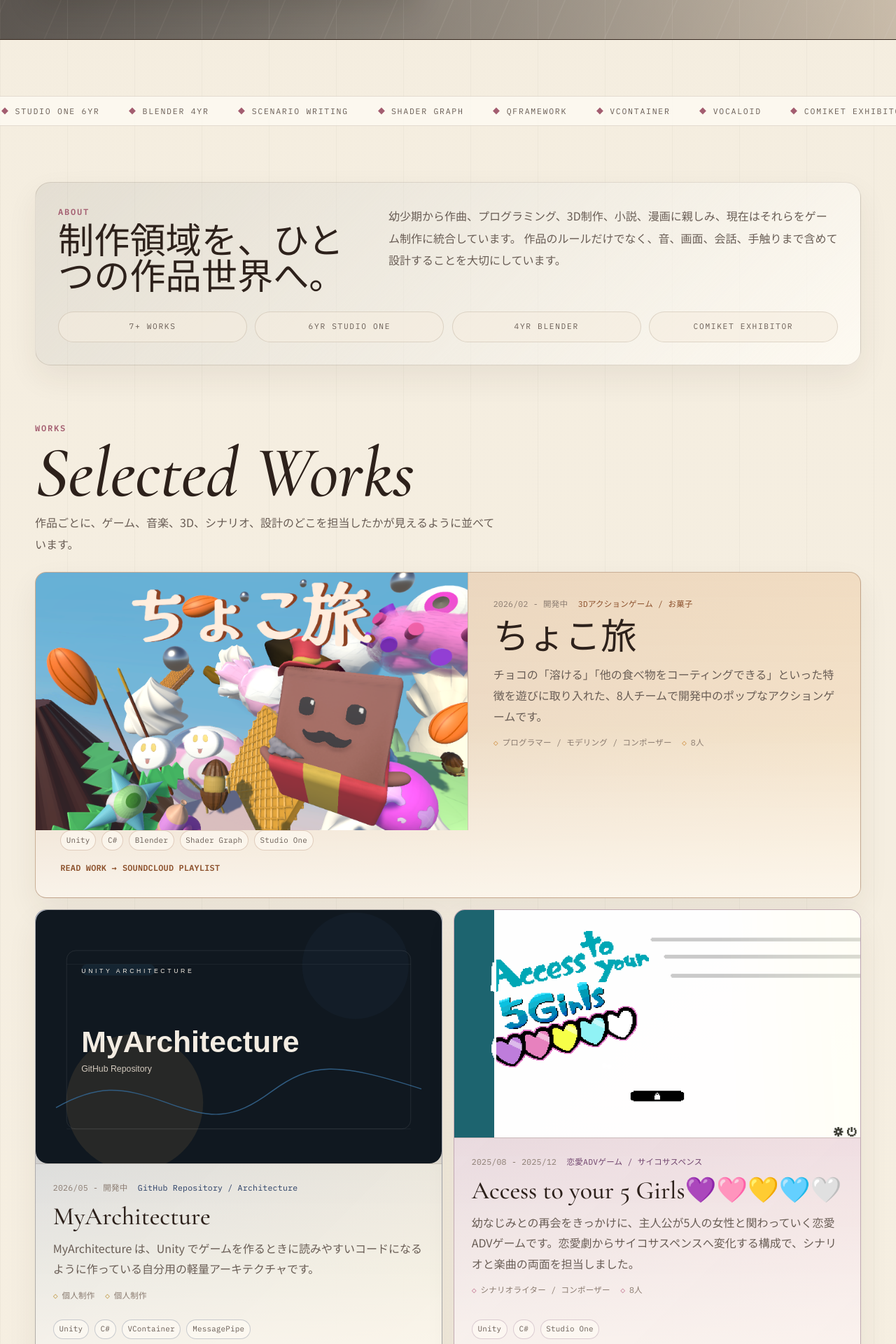
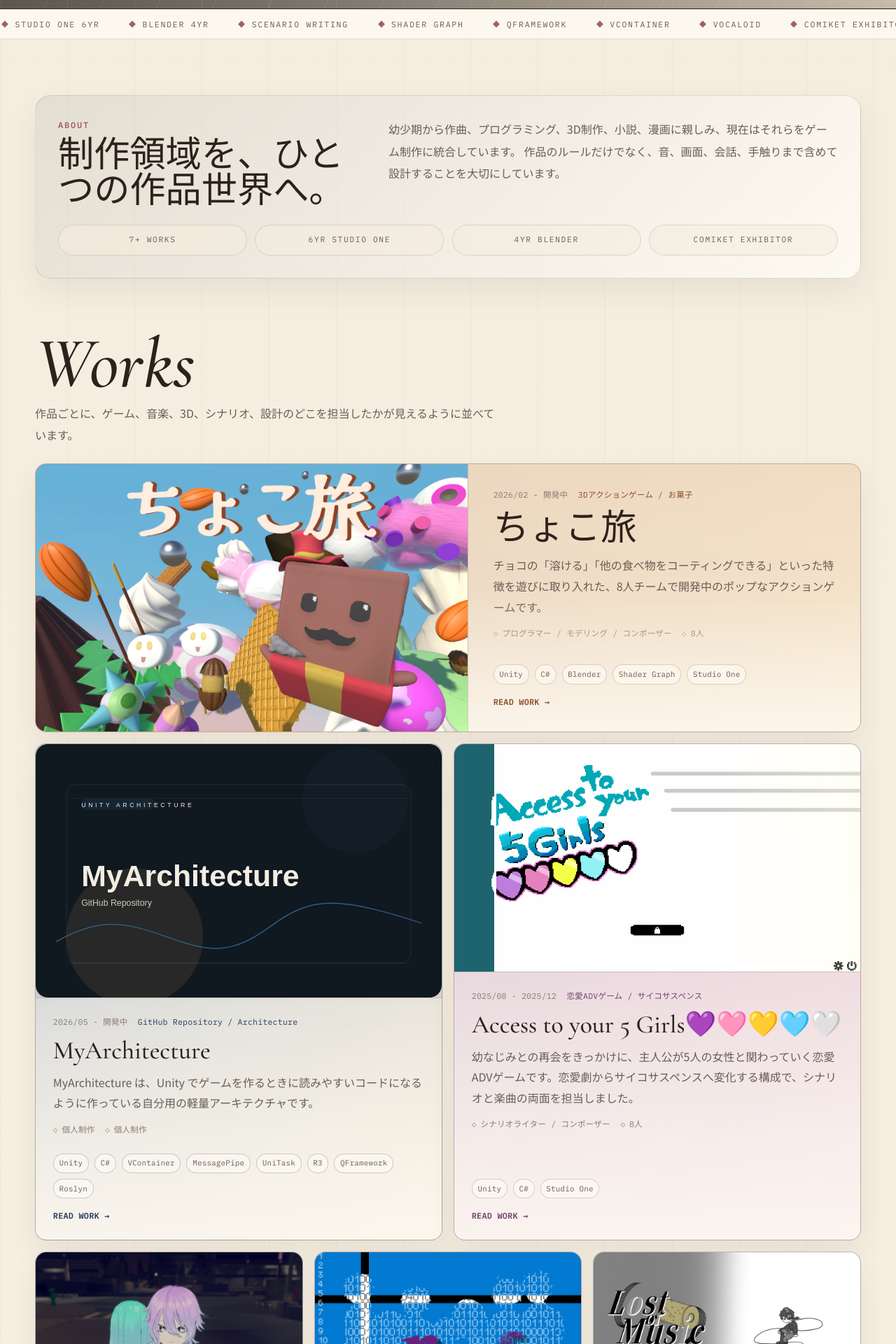
Before and after one commit to seikasan/My_Portfolio, a React (Vite) app: page / in a window 1280 px wide. Shown: the part 760-2680 px from the top of the page at 70% size. Built offline with nearby package versions, Linux system fonts and the light colour scheme.

Commit message:
要素を追加

```diff
--- a/src/App.module.css
+++ b/src/App.module.css
@@ -1,5 +1,6 @@
 .shell {
   min-height: 100vh;
+  overflow-x: hidden;
   background:
     linear-gradient(90deg, rgba(45, 33, 27, 0.035) 1px, transparent 1px),
     linear-gradient(180deg, rgba(255, 252, 245, 0.18), transparent 24rem);
--- a/src/components/Reveal.tsx
+++ b/src/components/Reveal.tsx
@@ -4,12 +4,14 @@ import styles from './Reveal.module.css';
 
 interface RevealProps extends PropsWithChildren {
   className?: string;
+  id?: string;
   as?: 'div' | 'section' | 'article';
 }
 
 export function Reveal({
   children,
   className = '',
+  id,
   as = 'div',
 }: RevealProps) {
   const { ref, visible } = useReveal<HTMLElement>();
@@ -20,6 +22,7 @@ export function Reveal({
 
   return (
     <Tag
+      id={id}
       ref={setRef}
       className={`${styles.reveal} ${visible ? styles.visible : ''} ${className}`.trim()}
     >
--- a/src/components/SiteHeader.tsx
+++ b/src/components/SiteHeader.tsx
@@ -46,6 +46,13 @@ export function SiteHeader() {
           </span>
         </Link>
         <nav className={styles.nav} aria-label="主要セクション">
+          <button
+            type="button"
+            className={styles.navLink}
+            onClick={() => handleSectionClick('top')}
+          >
+            Top
+          </button>
           <Link
             to="/about"
             className={styles.navLink}
--- a/src/components/WorkCard.module.css
+++ b/src/components/WorkCard.module.css
@@ -35,6 +35,11 @@
   transform: translateY(-4px);
 }
 
+.featured.card {
+  grid-template-columns: minmax(0, 1.05fr) minmax(19rem, 0.95fr);
+  grid-template-rows: minmax(0, 1fr) auto;
+}
+
 .mainLink,
 .footer {
   position: relative;
@@ -48,15 +53,13 @@
 }
 
 .mainLink:focus-visible,
-.detailLink:focus-visible,
-.externalLink:focus-visible {
+.detailLink:focus-visible {
   outline: 2px solid var(--work-accent);
   outline-offset: 3px;
 }
 
 .featured .mainLink {
-  grid-template-columns: minmax(0, 1.05fr) minmax(19rem, 0.95fr);
-  align-items: stretch;
+  display: contents;
 }
 
 .medium .mainLink,
@@ -73,7 +76,10 @@
 }
 
 .featured .imageWrap {
+  grid-column: 1;
+  grid-row: 1 / 3;
   min-height: 23rem;
+  height: 100%;
   border-right: 1px solid rgba(93, 69, 48, 0.14);
   border-bottom: 0;
 }
@@ -104,6 +110,8 @@
 }
 
 .featured .body {
+  grid-column: 2;
+  grid-row: 1;
   padding: clamp(1.35rem, 3vw, 2.2rem);
 }
 
@@ -118,8 +126,7 @@
 .category,
 .metaList,
 .tag,
-.detailLink,
-.externalLink {
+.detailLink {
   font-family: var(--font-mono);
   letter-spacing: 0.02em;
 }
@@ -153,21 +160,10 @@
 }
 
 .summary {
-  display: -webkit-box;
   margin: 0;
-  overflow: hidden;
   color: var(--color-text-muted);
   line-height: 1.85;
-  -webkit-box-orient: vertical;
-  -webkit-line-clamp: 4;
-}
-
-.featured .summary {
-  -webkit-line-clamp: 5;
-}
-
-.standard .summary {
-  -webkit-line-clamp: 3;
+  overflow-wrap: anywhere;
 }
 
 .metaList {
@@ -192,6 +188,8 @@
 }
 
 .featured .footer {
+  grid-column: 2;
+  grid-row: 2;
   padding: 0 clamp(1.35rem, 3vw, 2.2rem) clamp(1.35rem, 3vw, 2rem);
 }
 
@@ -210,10 +208,21 @@
   background: rgba(255, 252, 245, 0.58);
   color: var(--color-text-muted);
   font-size: 0.68rem;
+  transition:
+    border-color 180ms ease,
+    background-color 180ms ease,
+    color 180ms ease,
+    transform 180ms ease;
 }
 
-.detailLink,
-.externalLink {
+.tag:hover {
+  border-color: color-mix(in srgb, var(--work-accent) 58%, transparent);
+  background: color-mix(in srgb, var(--work-accent) 14%, rgba(255, 252, 245, 0.82));
+  color: var(--work-accent);
+  transform: translateY(-1px);
+}
+
+.detailLink {
   width: fit-content;
   color: var(--work-accent);
   font-size: 0.74rem;
@@ -229,20 +238,35 @@
 }
 
 .detailLink:hover,
-.externalLink:hover {
+.detailLink:focus-visible {
   color: var(--work-accent-2);
   transform: translateX(2px);
 }
 
 @media (max-width: 900px) {
+  .featured.card {
+    grid-template-columns: 1fr;
+    grid-template-rows: auto;
+  }
+
   .featured .mainLink {
+    display: grid;
     grid-template-columns: 1fr;
   }
 
   .featured .imageWrap {
+    grid-column: auto;
+    grid-row: auto;
+    height: auto;
     min-height: 18rem;
     border-right: 0;
     border-bottom: 1px solid rgba(93, 69, 48, 0.14);
+  }
+
+  .featured .body,
+  .featured .footer {
+    grid-column: auto;
+    grid-row: auto;
   }
 }
 
--- a/src/components/WorkCard.tsx
+++ b/src/components/WorkCard.tsx
@@ -55,7 +55,7 @@ export function WorkCard({ work, variant = 'standard', tone }: WorkCardProps) {
 
       <div className={styles.footer}>
         <div className={styles.tagList} aria-label="Tools">
-          {work.tools.slice(0, variant === 'featured' ? 6 : 4).map((tool) => (
+          {work.tools.map((tool) => (
             <span key={tool} className={styles.tag}>
               {tool}
             </span>
@@ -70,17 +70,6 @@ export function WorkCard({ work, variant = 'standard', tone }: WorkCardProps) {
           >
             Read work
           </Link>
-          {work.externalLinks.slice(0, 2).map((link) => (
-            <a
-              key={`${link.label}-${link.url}`}
-              href={link.url}
-              className={styles.externalLink}
-              target="_blank"
-              rel="noreferrer"
-            >
-              {link.label}
-            </a>
-          ))}
         </div>
       </div>
     </article>
--- a/src/pages/HomePage.module.css
+++ b/src/pages/HomePage.module.css
@@ -1,6 +1,7 @@
 .page {
   display: grid;
-  gap: 5rem;
+  gap: 0;
+  margin-top: -2.75rem;
 }
 
 .hero {
@@ -229,7 +230,6 @@
 .contactPanel {
   display: grid;
   gap: 1.4rem;
-  padding: clamp(1.35rem, 3vw, 2rem);
   border: 1px solid var(--color-line);
   border-radius: var(--radius-xl);
   background: linear-gradient(135deg, rgba(36, 49, 59, 0.08), rgba(255, 252, 245, 0.82));
@@ -237,8 +237,39 @@
 }
 
 .aboutStrip {
+  margin-top: 5rem;
+  padding: 0;
+  overflow: hidden;
+  transition:
+    border-color 180ms ease,
+    box-shadow 180ms ease,
+    transform 180ms ease;
+}
+
+.aboutStrip:hover,
+.aboutStrip:focus-within {
+  border-color: color-mix(in srgb, var(--color-accent) 42%, var(--color-line));
+  box-shadow: 0 22px 52px rgba(57, 39, 27, 0.11);
+  transform: translateY(-2px);
+}
+
+.aboutStripLink {
+  display: grid;
   grid-template-columns: minmax(12rem, 0.7fr) minmax(0, 1fr);
+  gap: 1.4rem;
   align-items: start;
+  min-width: 0;
+  padding: clamp(1.35rem, 3vw, 2rem);
+  color: inherit;
+}
+
+.aboutStripLink:focus-visible {
+  outline: 2px solid var(--color-accent);
+  outline-offset: 4px;
+}
+
+.contactPanel {
+  padding: clamp(1.35rem, 3vw, 2rem);
 }
 
 .stripTitle {
@@ -267,6 +298,7 @@
 .section {
   display: grid;
   gap: 1.5rem;
+  margin-top: 5rem;
   scroll-margin-top: 5.5rem;
 }
 
@@ -402,7 +434,7 @@
 }
 
 @media (max-width: 1000px) {
-  .aboutStrip {
+  .aboutStripLink {
     grid-template-columns: 1fr;
   }
 
@@ -421,7 +453,13 @@
 
 @media (max-width: 700px) {
   .page {
-    gap: 3.5rem;
+    gap: 0;
+    margin-top: -1.5rem;
+  }
+
+  .aboutStrip,
+  .section {
+    margin-top: 3.5rem;
   }
 
   .hero {
@@ -429,7 +467,7 @@
     flex-direction: column;
     align-items: start;
     min-height: auto;
-    padding: 0 1rem 2rem;
+    padding: 0 0 2rem;
     background: var(--color-bg);
   }
 
@@ -442,17 +480,17 @@
     position: static;
     flex: 0 0 auto;
     display: block;
-    width: calc(100% + 2rem);
+    width: 100%;
     height: 46svh;
     min-height: 22rem;
-    margin: 0 -1rem 1.25rem;
+    margin: 0 0 1.25rem;
   }
 
   .heroCopy {
-    width: calc(100% + 2rem);
+    width: 100%;
     max-width: none;
-    margin: 0 -1rem;
-    padding: 1rem;
+    margin: 0;
+    padding: 1rem max(1rem, calc((100vw - 22rem) / 2));
     border-inline: 0;
     border-radius: 0;
     background: rgba(255, 252, 245, 0.96);
@@ -464,7 +502,7 @@
   }
 
   .heroBody {
-    width: min(100%, 19rem);
+    width: 100%;
   }
 
   .tickerItem {
--- a/src/pages/HomePage.tsx
+++ b/src/pages/HomePage.tsx
@@ -1,5 +1,5 @@
 import { useEffect } from 'react';
-import { useLocation, useNavigate } from 'react-router-dom';
+import { Link, useLocation, useNavigate } from 'react-router-dom';
 import { MusicGallerySection } from '../components/MusicGallerySection';
 import { Reveal } from '../components/Reveal';
 import { WorkCard } from '../components/WorkCard';
@@ -69,7 +69,7 @@ export function HomePage() {
 
   return (
     <div className={styles.page}>
-      <Reveal as="section" className={styles.hero}>
+      <Reveal as="section" className={styles.hero} id="top">
         <img
           className={styles.heroVisual}
           src={topVisual}
@@ -81,6 +81,9 @@ export function HomePage() {
         <div className={styles.heroCopy}>
           <p className={styles.eyebrow}>Portfolio — 2026</p>
           <div className={styles.signature}>
+            <h1 className={styles.heroName}>
+              <span>seika</span>
+            </h1>
             <img
               className={styles.heroAvatar}
               src={siteProfile.avatar.src}
@@ -88,9 +91,6 @@ export function HomePage() {
               width="56"
               height="56"
             />
-            <h1 className={styles.heroName}>
-              <span>seika</span>
-            </h1>
           </div>
           <p className={styles.heroTitle}>Game / Music / 3DCG</p>
           <p className={styles.heroBody}>
@@ -127,6 +127,7 @@ export function HomePage() {
       </section>
 
       <Reveal as="section" className={styles.aboutStrip}>
+        <Link to="/about" className={styles.aboutStripLink}>
         <div>
           <p className={styles.sectionEyebrow}>About</p>
           <h2 className={styles.stripTitle}>制作領域を、ひとつの作品世界へ。</h2>
@@ -142,12 +143,12 @@ export function HomePage() {
             </span>
           ))}
         </div>
+        </Link>
       </Reveal>
 
       <section id="works" className={styles.section}>
         <Reveal className={styles.sectionHeader}>
-          <p className={styles.sectionEyebrow}>Works</p>
-          <h2 className={styles.sectionTitle}>Selected Works</h2>
+          <h2 className={styles.sectionTitle}>Works</h2>
           <p className={styles.sectionDescription}>
             作品ごとに、ゲーム、音楽、3D、シナリオ、設計のどこを担当したかが見えるように並べています。
           </p>
@@ -175,8 +176,7 @@ export function HomePage() {
 
       <section id="music" className={`${styles.section} ${styles.musicSection}`}>
         <Reveal className={styles.musicHeader}>
-          <p className={styles.sectionEyebrow}>Music</p>
-          <h2 className={styles.musicTitle}>Songs in the Quiet Blue</h2>
+          <h2 className={styles.musicTitle}>Music</h2>
           <p className={styles.musicDescription}>
             ボカロ曲、インスト、ゲームBGMを、ページ内でそのまま聴けるようにまとめています。
           </p>
@@ -190,7 +190,6 @@ export function HomePage() {
 
       <section id="contact" className={`${styles.section} ${styles.contactSection}`}>
         <Reveal className={styles.contactPanel}>
-          <p className={styles.sectionEyebrow}>Contact</p>
           <h2 className={styles.contactTitle}>Get in Touch</h2>
           <p className={styles.contactText}>{siteProfile.contactNote}</p>
           <div className={styles.contactList}>
--- a/src/pages/WorkDetailPage.module.css
+++ b/src/pages/WorkDetailPage.module.css
@@ -38,6 +38,12 @@
   gap: 1rem;
 }
 
+.titleBlock {
+  display: grid;
+  gap: 0.65rem;
+  min-width: 0;
+}
+
 .backLink,
 .infoLink {
   width: fit-content;
@@ -67,7 +73,7 @@
 
 .heroGrid {
   display: grid;
-  grid-template-columns: minmax(0, 1.2fr) minmax(18rem, 0.8fr);
+  grid-template-columns: minmax(0, 1.15fr) minmax(18rem, 0.85fr);
   gap: clamp(1.4rem, 4vw, 3rem);
   align-items: start;
 }
@@ -97,6 +103,7 @@
   font-style: italic;
   line-height: 0.82;
   letter-spacing: 0;
+  white-space: nowrap;
 }
 
 .summary,
@@ -148,6 +155,22 @@
   display: flex;
   flex-wrap: wrap;
   gap: 0.5rem;
+}
+
+.externalBlock {
+  display: grid;
+  gap: 0.65rem;
+  padding-top: 0.1rem;
+}
+
+.externalTitle {
+  margin: 0;
+  color: var(--color-text);
+  font-family: var(--font-mono);
+  font-size: 0.74rem;
+  font-weight: 600;
+  letter-spacing: 0.12em;
+  text-transform: uppercase;
 }
 
 .toolTag {
@@ -227,6 +250,6 @@
   }
 
   .title {
-    font-size: clamp(2.75rem, 19vw, 4.6rem);
+    font-size: clamp(1.6rem, 6.8vw, 4.6rem);
   }
 }
--- a/src/pages/WorkDetailPage.tsx
+++ b/src/pages/WorkDetailPage.tsx
@@ -52,10 +52,13 @@ export function WorkDetailPage() {
           Back to works
         </Link>
 
+        <div className={styles.titleBlock}>
+            <p className={styles.eyebrow}>{work.category}</p>
+            <h1 className={styles.title}>{work.title}</h1>
+        </div>
+
         <div className={styles.heroGrid}>
           <div className={styles.heroCopy}>
-            <p className={styles.eyebrow}>{work.category}</p>
-            <h1 className={styles.title}>{work.title}</h1>
             <p className={styles.summary}>{work.summary}</p>
           </div>
 
@@ -80,6 +83,8 @@ export function WorkDetailPage() {
               ))}
             </div>
             {work.externalLinks.length > 0 ? (
+              <div className={styles.externalBlock}>
+                <h2 className={styles.externalTitle}>External Links</h2>
                 <div className={styles.linkGroup}>
                   {work.externalLinks.map((link) => (
                     <a
@@ -92,6 +97,7 @@ export function WorkDetailPage() {
                       {link.label}
                     </a>
                   ))}
+                </div>
               </div>
             ) : null}
           </aside>
--- a/src/styles/global.css
+++ b/src/styles/global.css
@@ -11,6 +11,7 @@ html {
 body {
   margin: 0;
   min-width: 320px;
+  overflow-x: hidden;
   background:
     radial-gradient(circle at 18% 0%, rgba(178, 138, 69, 0.12), transparent 32rem),
     linear-gradient(180deg, var(--color-bg-strong), var(--color-bg));
```
Lines whose indentation alone changed are shown as unchanged.
